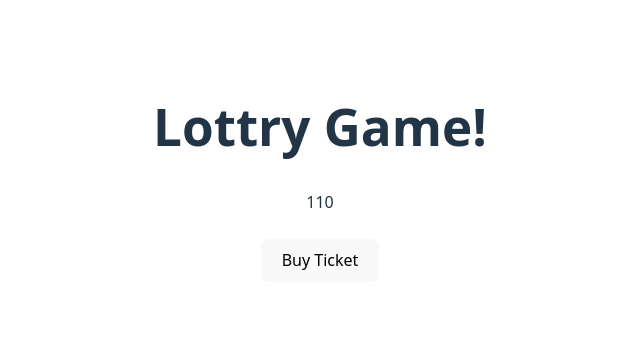
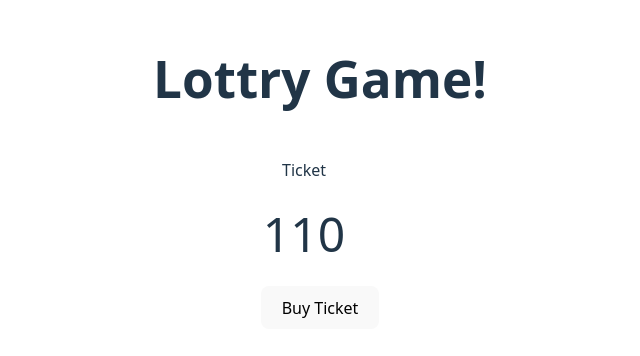
Before and after one commit to shreyash5709/WEBD_STUDY_MATERIALS, a React (Vite) app in the folder 12-ReactJS/react-state-class2/: page / in a window 1280 px wide. Shown: the part 218-574 px from the top of the page, without its empty margins (320-960 px from the left). Built offline with nearby package versions, Linux system fonts and the light colour scheme.

Commit message:
Industrial method for components

```diff
--- a/12-ReactJS/react-state-class2/src/App.jsx
+++ b/12-ReactJS/react-state-class2/src/App.jsx
@@ -1,12 +1,13 @@
 import './App.css';
 import Lottry from './Lottry';
 import LudoBoard from './LudoBoard';
+import Ticket from './Ticket';
 import TodoList from './TodoList';
 
 function App() {
   return (
     <>
-      <Lottry/>
+      <Lottry n={3} winningSum={20}/>
     </>
   )
 }
--- a/12-ReactJS/react-state-class2/src/Lottry.css
+++ /dev/null
@@ -1,4 +0,0 @@
-.ticket{
-    border: 1px solid white;
-    border-radius: 10px;
-}
--- a/12-ReactJS/react-state-class2/src/Lottry.jsx
+++ b/12-ReactJS/react-state-class2/src/Lottry.jsx
@@ -1,21 +1,17 @@
 import { useState } from "react"
-import "./Lottry.css"
 import { genTicket, sum } from "./helper";
+import Ticket from "./Ticket";
 
-export default function Lottry(){
-    let [ticket, setTicket] = useState(genTicket(3));
-    let isWinning = sum(ticket) === 15;
+export default function Lottry({n=3, winningSum=15}){
+    let [ticket, setTicket] = useState(genTicket(n));
+    let isWinning = sum(ticket) === winningSum;
 
     let buyTicket = () => {
-        setTicket(genTicket(3));
+        setTicket(genTicket(n));
     }
     return(<>
         <h1>Lottry Game!</h1>
-        <div className="ticket">
-            <span>{ticket[0]}</span>
-            <span>{ticket[1]}</span>
-            <span>{ticket[2]}</span>
-        </div><br />
+        <Ticket ticket={ticket}/>
         <button onClick={buyTicket}>Buy Ticket</button>
         <h3>{isWinning && "Congratulations, Yow won!"}</h3>
     </>)
--- /dev/null
+++ b/12-ReactJS/react-state-class2/src/Ticket.css
@@ -0,0 +1,6 @@
+.ticket{
+    border: 1px solid white;
+    border-radius: 14px;
+    width: 300px;
+    margin-bottom: 15px;
+}
--- /dev/null
+++ b/12-ReactJS/react-state-class2/src/Ticket.jsx
@@ -0,0 +1,13 @@
+import TicketNum from "./TicketNum"
+import "./Ticket.css"
+
+export default function Ticket({ticket}){
+    return(
+        <div className="ticket">
+            <p>Ticket</p>
+            {ticket.map((num, idx) => (
+                <TicketNum num={num} key={idx} />
+            ))}
+        </div>
+    )
+}
--- /dev/null
+++ b/12-ReactJS/react-state-class2/src/TicketNum.css
@@ -0,0 +1,3 @@
+.ticketNum{
+    font-size: 3rem;
+}
--- /dev/null
+++ b/12-ReactJS/react-state-class2/src/TicketNum.jsx
@@ -0,0 +1,5 @@
+import "./TicketNum.css"
+
+export default function TicketNum({num}){
+    return <span className="ticketNum">{num}</span>
+}
```
